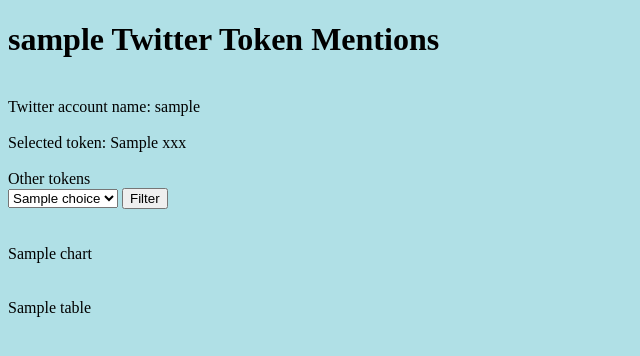
After one commit to 0xlong/twitter_analysis_tool, a Flask app: template twitter_analysis_tool/app/templates/twitter_user_account.html in a window 1280 px wide. The commit adds this page. Shown: the top 356 px of the page, without its empty margins (0-640 px from the left). Run offline with Flask 2, Linux system fonts and the light colour scheme; the template is opened without the code that fills it: most values are stand-ins (such as "Sample title", 1, 10 or a date in 2020); some libraries are stand-ins or nearby versions.

Commit message:
All works

```diff
--- a/twitter_analysis_tool/app/app.py
+++ b/twitter_analysis_tool/app/app.py
@@ -2,54 +2,94 @@
 #import sys
 #sys.path.append('c:/Users/Longin/Desktop/Projects/twitter_analysis_tool/twitter_analysis_tool/twitter_analysis_tool/src/data')
 
-
-from flask import Flask, render_template, request
+from flask import Flask, render_template, request, redirect, url_for
 import pandas as pd
 import json
 import helper_functions as hf
 from flask import Flask
-import plotly
 import plotly.express as px
+from datetime import datetime
+import pickle
 
 app = Flask(__name__)
 app.debug = True
 
-
-
-
 @app.route('/', methods=['GET', 'POST'])
-
 def index():
 
-    tweets_from_json = pd.read_json(f'../data/processed/CryptoTubylec-tweets.json')
+    # Launch twitter authorisation
+    # twitter_auth = hf.twitter_auth('app')
 
-    tweets_df = tweets_from_json[['created_at','id','text','entities','retweet_count','favorite_count']]
+    selected_twitter_account = None
 
-    alltweets = hf.find_all_tweets_with_symbol(tweets_df, '$')
-
-    unique_symbols = list(dict.fromkeys([x.upper() for x in sum(list([d[2] for d in alltweets]), [])]))
-
-
-    chart = hf.token_tweets_mentions_graph('CAW', 150, hf.find_all_tweets_with_symbol(tweets_df, '$'))
-
-    print(chart.to_html())
-
+    print('Twitter user account NOT selected: ', selected_twitter_account)
 
 
     if request.method == 'POST':
 
+        # Get input from html field
+        selected_twitter_account = request.form.get('twitter_username')
 
-        # Get token from dropdown list based on user front-end choice
-        selected_coin = request.form['dropdown_choice']
 
-        # Filter df based on the user choice
-        filtered_df = tweets_df[tweets_df['text'].str.lower().str.contains(selected_coin.lower(), na=False)]
+        if selected_twitter_account:
+            print('Twitter user account selected:', selected_twitter_account)
 
-        # Return rendered page with filtere df, pass options list to dropdown menu and filtered df to table variable
-        return render_template("index.html", choices = unique_symbols, table=filtered_df.to_html(), chart = chart.to_html())
+            #twitter_username_tweets = hf.get_tweets(twitter_auth, selected_twitter_account)
+            #print('Tweets retrieved for ', selected_twitter_account)
 
-    # If no choice return full dataframe
-    return render_template('index.html', choices = unique_symbols, table=tweets_df.to_html(), chart=chart.to_html())
+            #hf.save_tweets_in_json(selected_twitter_account, twitter_username_tweets)
+            #print('Tweets saved into json file ')
+
+            tweets_from_json = pd.read_json(f'../data/processed/{selected_twitter_account}-tweets.json')
+            print(datetime.now(), '- Tweets loaded from json file ')
+
+            tweets_df = hf.make_tweets_dataset(tweets_from_json)
+            print(datetime.now(), '- Dataset from tweets created')
+
+            tweets_with_symbol = hf.find_all_tweets_with_symbol(tweets_df, '$')
+            print(datetime.now(), '- Tweets with dollar symbol selected')
+
+            unique_symbols = list(dict.fromkeys([x.upper() for x in sum(list([d[2] for d in tweets_with_symbol]), [])]))
+            print(datetime.now(), '- Unique tokens list created')
+
+            with open(f'../data/processed/{selected_twitter_account}-data.pkl', 'wb') as handle:
+                pickle.dump({'tweets_df': tweets_df, 'unique_symbols': unique_symbols}, handle, protocol=pickle.HIGHEST_PROTOCOL)
+
+        return redirect(url_for('twitter_account_info', selected_twitter_account=selected_twitter_account))
+
+    return render_template("index.html", twitter_username = '')
+
+
+@app.route('/<selected_twitter_account>', methods=['GET', 'POST'])
+def twitter_account_info(selected_twitter_account):
+
+
+    print('Twitter info function: ', selected_twitter_account)
+
+
+    with open(f'../data/processed/{selected_twitter_account}-data.pkl', 'rb') as handle:
+        data = pickle.load(handle)
+
+    tweets_df = data['tweets_df']
+    unique_symbols = data['unique_symbols']
+
+    selected_coin = 'None'
+
+    if request.method == 'POST':
+
+        selected_coin = request.form.get('dropdown_choice')
+
+        if selected_coin:
+
+            print('Coin selected: ', selected_coin, 'for given user: ', selected_twitter_account)
+
+            filtered_df = tweets_df[tweets_df['text'].str.lower().str.contains(selected_coin.lower(), na=False)]
+            return render_template("twitter_user_account.html", choices=unique_symbols, table=filtered_df.to_html(), chart=hf.token_tweets_mentions_graph(selected_coin, hf.find_all_tweets_with_symbol(tweets_df, '$')).to_html(), twitter_username=selected_twitter_account, xxx = selected_coin)
+        else:
+            print('Coin NOT selected: ', selected_coin, 'for given user: ', selected_twitter_account)
+            return render_template('twitter_user_account.html', choices=unique_symbols, table=tweets_df.to_html(), twitter_username=selected_twitter_account, xxx = selected_coin)
+
+    return render_template("twitter_user_account.html", choices=unique_symbols, table=tweets_df.to_html(), twitter_username=selected_twitter_account, xxx = selected_coin)
 
 
 if __name__ == "__main__":
--- /dev/null
+++ b/twitter_analysis_tool/app/templates/twitter_user_account.html
@@ -0,0 +1,43 @@
+<!DOCTYPE html>
+<html>
+  <head>
+    <link rel="shortcut icon" href="{{ url_for('static', filename='favicon.ico') }}">
+
+    <script src="https://cdn.plot.ly/plotly-latest.min.js"></script>
+    <title>Twitter Mentions</title>
+  </head>
+  <body style="background-color:powderblue;">
+    <h1>{{twitter_username}} Twitter Token Mentions</h1>
+    <br>
+
+      <label>Twitter account name: {{twitter_username}}</label>
+      <br><br>
+      <label>Selected token: {{xxx}}</label>
+    <br>
+    <br>
+    Other tokens
+    <br>
+    <form method="post">
+      <select name="dropdown_choice">
+        {% for choice in choices %}
+          <option value="{{ choice }}" {% if choice == selected_coin %}{choice}{% endif %}>{{ choice }}</option>
+        {% endfor %}
+      </select>
+      <input type="submit" value="Filter">
+    </form>
+
+
+    <br>
+
+  <br>
+  <div id="chart">
+    {{chart|safe}}
+  </div>
+  <br>
+  <br>
+  <table>
+    {{table|safe}}
+  </table>
+
+  </body>
+</html>
```
Also changed, not shown: twitter_analysis_tool/app/helper_functions.py (+26 -18 lines), twitter_analysis_tool/app/templates/index.html (+5 -36 lines), twitter_analysis_tool/app/static/favicon.ico (added).
